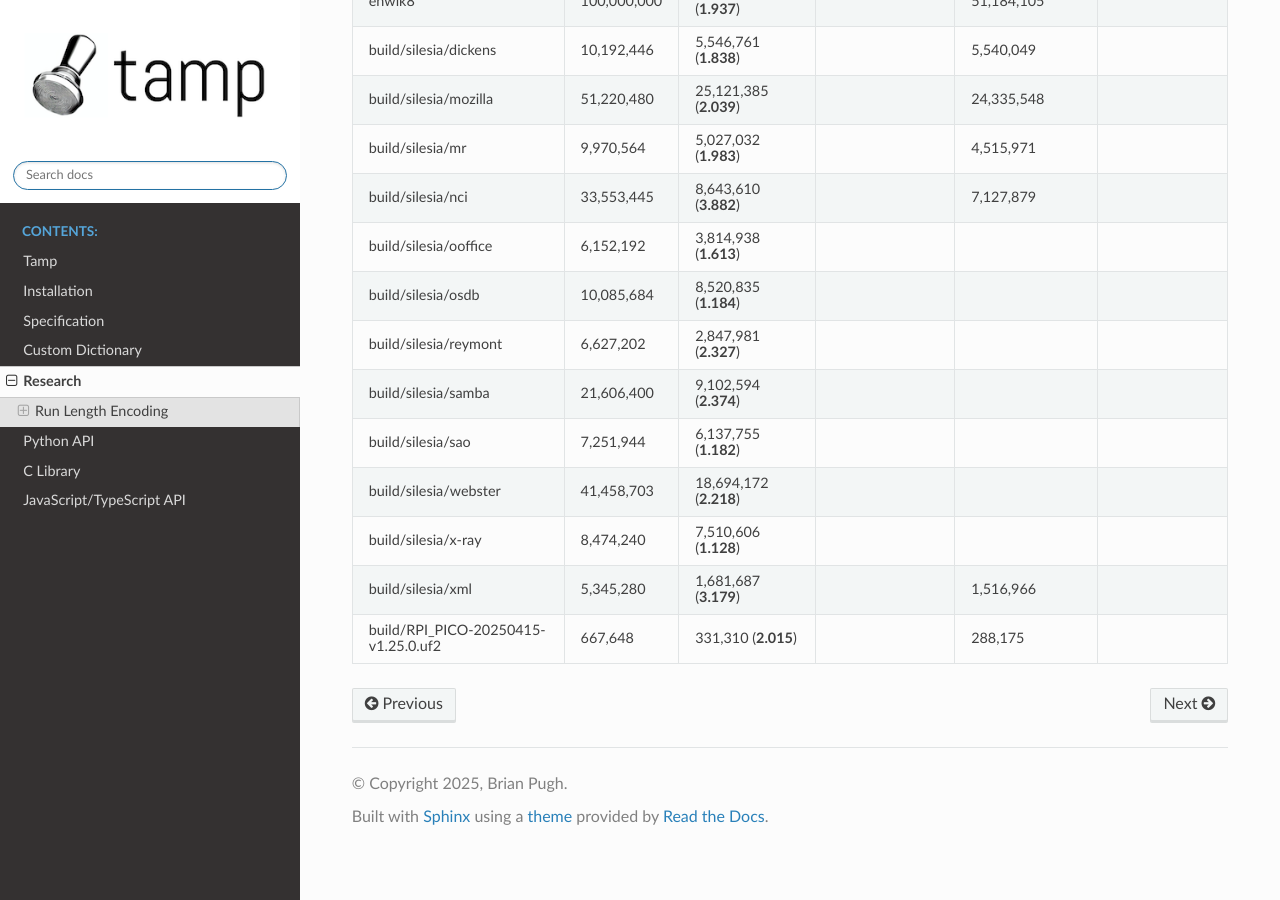
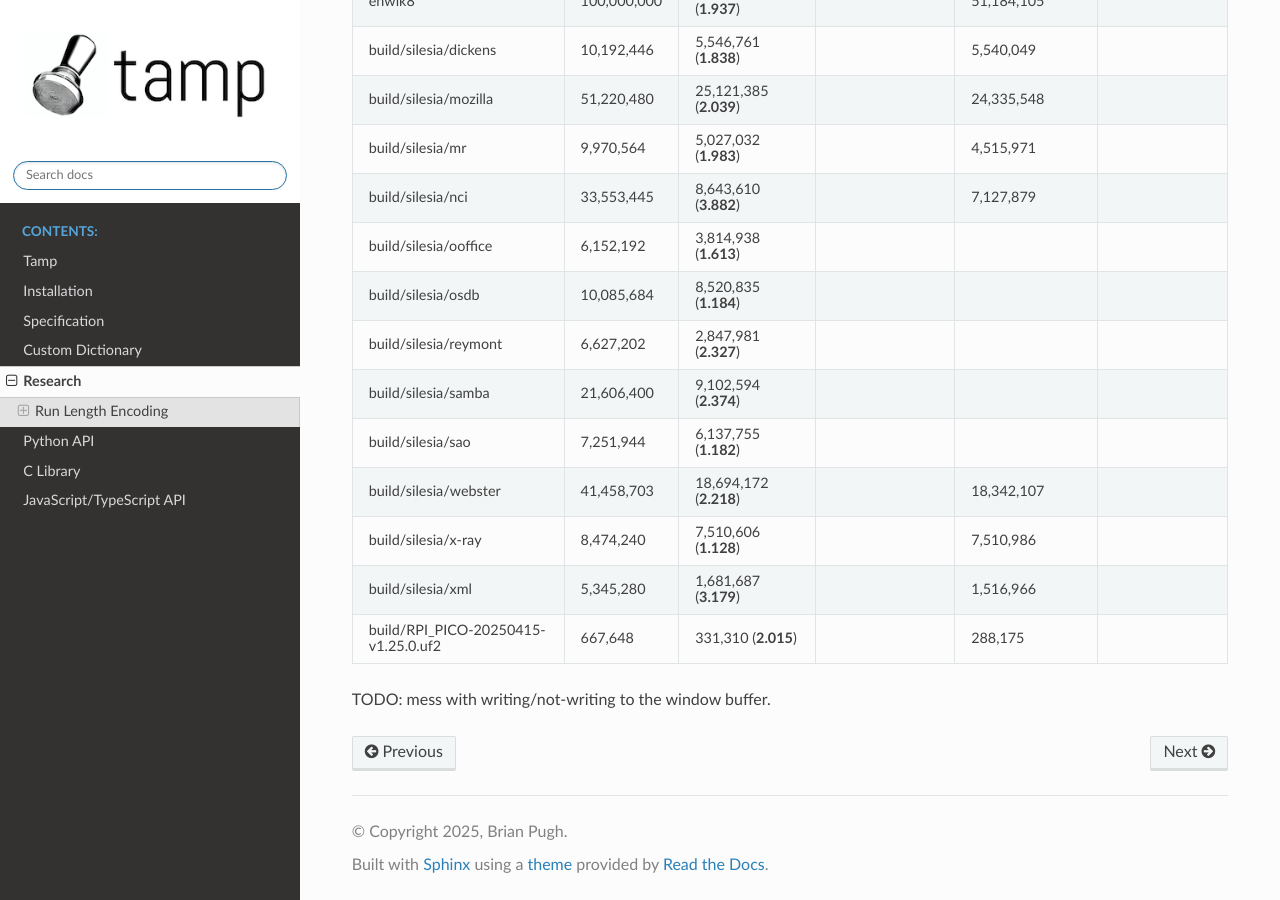
Before and after one commit to BrianPugh/tamp, a Sphinx documentation site: the page built from docs/source/research.rst, in a window 1280 px wide and 900 px high, scrolled down 11076 px. Built offline with Sphinx 7.4.7 and the Read the Docs theme 3.1.0, drawn with Linux system fonts in a browser that asks for light colours.

Commit message:
wip extended matching

```diff
--- a/docs/source/research.rst
+++ b/docs/source/research.rst
@@ -472,11 +472,13 @@ For the assumed ``window=10, literal=8`` scenario:
 +-------------------------------------+-------------+--------------------------------+----------------------------------+----------------------------------+---------------------+
 | build/silesia/sao                   | 7,251,944   | 6,137,755 (**1.182**)          |                                  |                                  |                     |
 +-------------------------------------+-------------+--------------------------------+----------------------------------+----------------------------------+---------------------+
-| build/silesia/webster               | 41,458,703  | 18,694,172 (**2.218**)         |                                  |                                  |                     |
+| build/silesia/webster               | 41,458,703  | 18,694,172 (**2.218**)         |                                  | 18,342,107                       |                     |
 +-------------------------------------+-------------+--------------------------------+----------------------------------+----------------------------------+---------------------+
-| build/silesia/x-ray                 | 8,474,240   | 7,510,606 (**1.128**)          |                                  |                                  |                     |
+| build/silesia/x-ray                 | 8,474,240   | 7,510,606 (**1.128**)          |                                  | 7,510,986                        |                     |
 +-------------------------------------+-------------+--------------------------------+----------------------------------+----------------------------------+---------------------+
 | build/silesia/xml                   | 5,345,280   | 1,681,687 (**3.179**)          |                                  | 1,516,966                        |                     |
 +-------------------------------------+-------------+--------------------------------+----------------------------------+----------------------------------+---------------------+
 | build/RPI_PICO-20250415-v1.25.0.uf2 | 667,648     | 331,310 (**2.015**)            |                                  | 288,175                          |                     |
 +-------------------------------------+-------------+--------------------------------+----------------------------------+----------------------------------+---------------------+
+
+TODO: mess with writing/not-writing to the window buffer.
```
